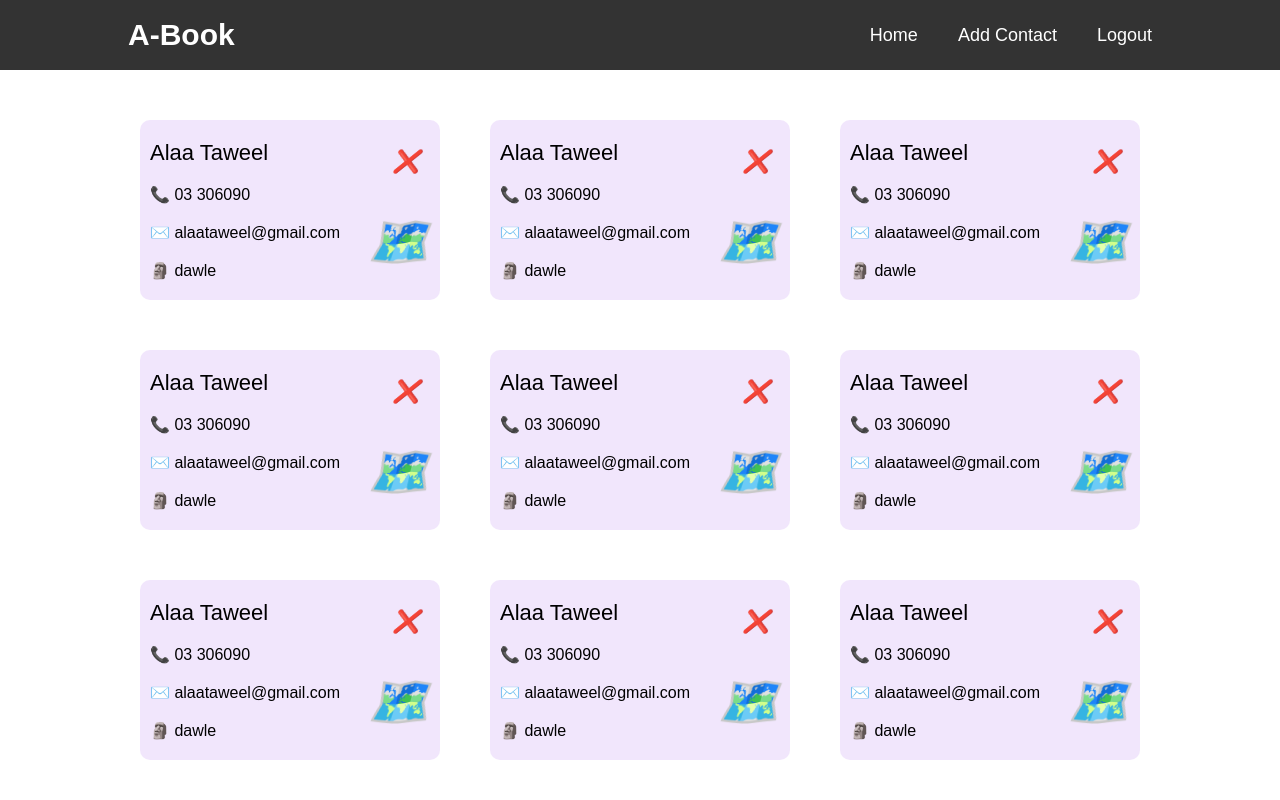
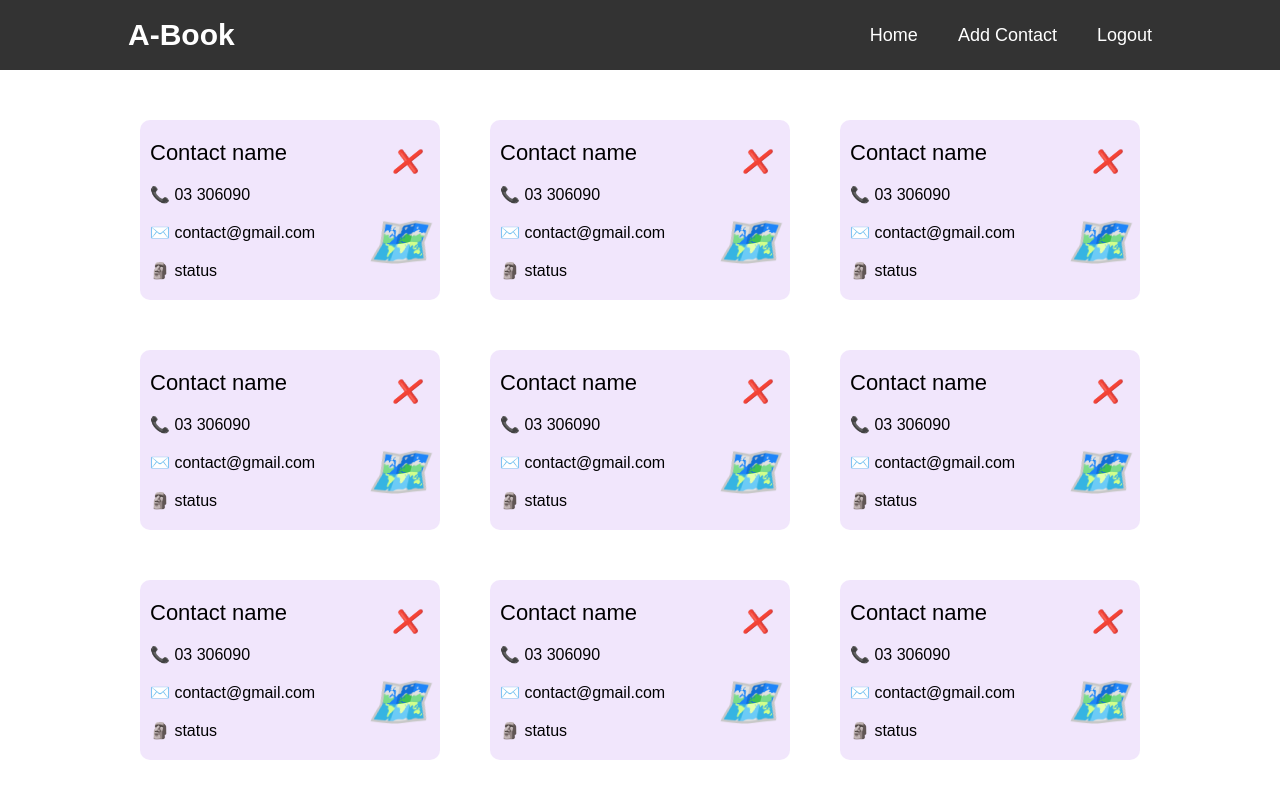
Before and after one commit to mohammad-jaffal/address-book, a React (Create React App) app in the folder address-book-frontend/: page /home in a window 1280 px wide. Shown: the top 800 px of the page. Built offline with nearby package versions, Linux system fonts and the light colour scheme; no server answers.

Commit message:
Getting user data by token

```diff
--- a/address-book-frontend/src/components/ContactItem.js
+++ b/address-book-frontend/src/components/ContactItem.js
@@ -14,10 +14,10 @@ function viewmapFunction(){
     return (
         <div className='contact-item'>
             <div className="info-container">
-                <p className="contact-name">Alaa Taweel</p>
+                <p className="contact-name">Contact name</p>
                 <p>📞 03 306090</p>
-                <p>✉️ alaataweel@gmail.com</p>
-                <p>🗿 dawle</p>
+                <p>✉️ contact@gmail.com</p>
+                <p>🗿 status</p>
             </div>
             <div className="location-container">
                 <i className="delete-icon">❌</i>
--- a/address-book-frontend/src/pages/Home.js
+++ b/address-book-frontend/src/pages/Home.js
@@ -1,46 +1,100 @@
-import React from "react";
+import { React, useState, useEffect } from "react";
 import ContactItem from "../components/ContactItem";
 import Navbar from "../components/Navbar";
+import axios from 'axios';
+
 
 
 
 const Home = () => {
 
-    const token = localStorage.getItem('token');
-    console.log("home "+ token);
+    // const token = localStorage.getItem('token');
+    // console.log("home " + token);
+    const token = 'eyJhbGciOiJIUzI1NiIsInR5cCI6IkpXVCJ9.eyJlbWFpbCI6InRlc3QzQHRlc3QuY29tIiwiZnVsbE5hbWUiOiJ0ZXN0MyIsIl9pZCI6IjYyYjcwYWU4ZWQ4MDVjOWNkMjA5ZTA4ZCIsImlhdCI6MTY1NjE2NDg3M30.RsB2jEIMKYJVVR2bmp7z7aGIPQp4iW5ezkDlgqLU4OM'
+
+    // check if user logged in via jwt controller
+    const validateUser = async () => {
+        // check if token is still legit
+        await axios("http://localhost:3000/profile", {
+          method: 'POST',
+          headers: {
+            Authorization: 'JWT ' + token,
+            Accept: 'application/x-www-form-urlencoded',
+          },
+
+        }).then(res => {
+
+            if (res['status'] == 200) {
+                console.log(res.data)
+            }
+        })
+            .catch(err => {
+                console.log(err);
+            })
+
+
+      }
+
+
+
+
+    // async function validateUser() {
+    //     await axios.post(`http://localhost:3000/tasks`,
+    //         {
+    //             'Content-Type': 'application/x-www-form-urlencoded',
+    //             'Authorization': 'JWT eyJhbGciOiJIUzI1NiIsInR5cCI6IkpXVCJ9.eyJlbWFpbCI6InRlc3QzQHRlc3QuY29tIiwiZnVsbE5hbWUiOiJ0ZXN0MyIsIl9pZCI6IjYyYjcwYWU4ZWQ4MDVjOWNkMjA5ZTA4ZCIsImlhdCI6MTY1NjE2NDg3M30.RsB2jEIMKYJVVR2bmp7z7aGIPQp4iW5ezkDlgqLU4OM',
+
+    //         }
+    //     ).then(res => {
+    //         console.log(res.data)
+    //         if (res['status'] == 200) {
+
+    //         }
+    //     })
+    //         .catch(err => {
+    //             console.log(err);
+    //         })
+    // }
+
+
+    useEffect(() => {
+        validateUser();
+    }, []);
+
+
 
     return (
         <div className='global-container'>
-            <Navbar/>
+            <Navbar />
             <div className="home-body-container">
-                <ContactItem/>
-                <ContactItem/>
-                <ContactItem/>
-                <ContactItem/>
-                <ContactItem/>
-                <ContactItem/>
-                <ContactItem/>
-                <ContactItem/>
-                <ContactItem/>
-                <ContactItem/>
-                <ContactItem/>
-                <ContactItem/>
-                <ContactItem/>
-                <ContactItem/>
-                <ContactItem/>
-                <ContactItem/>
-                <ContactItem/>
-                <ContactItem/>
-                <ContactItem/>
-                <ContactItem/>
-                <ContactItem/>
-                <ContactItem/>
-                <ContactItem/>
-                <ContactItem/>
+                <ContactItem />
+                <ContactItem />
+                <ContactItem />
+                <ContactItem />
+                <ContactItem />
+                <ContactItem />
+                <ContactItem />
+                <ContactItem />
+                <ContactItem />
+                <ContactItem />
+                <ContactItem />
+                <ContactItem />
+                <ContactItem />
+                <ContactItem />
+                <ContactItem />
+                <ContactItem />
+                <ContactItem />
+                <ContactItem />
+                <ContactItem />
+                <ContactItem />
+                <ContactItem />
+                <ContactItem />
+                <ContactItem />
+                <ContactItem />
             </div>
         </div>
     );
+
 };
 
-
 export default Home;
```
Also changed, not shown: 1 other file (tests, documents, lock files or other folders).
